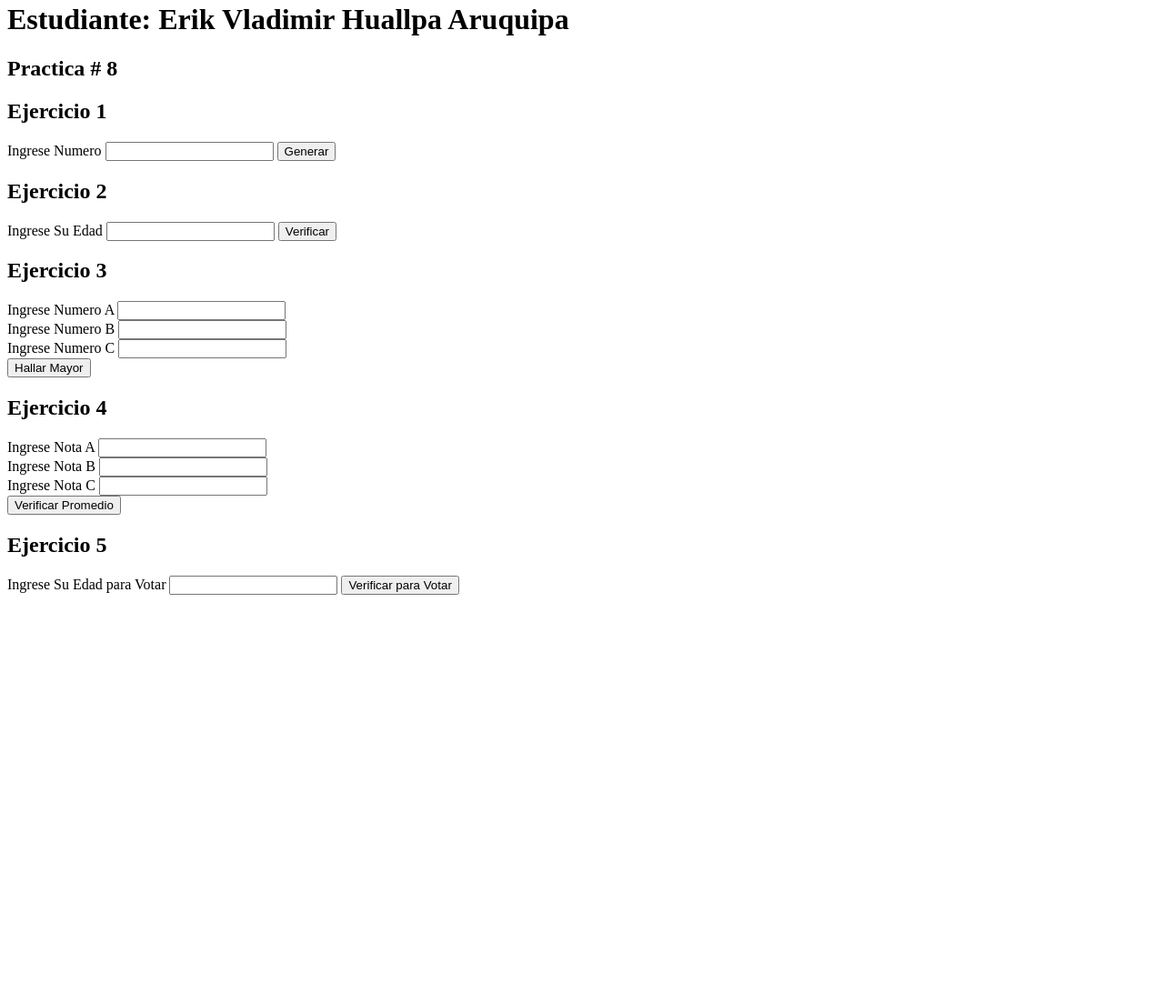
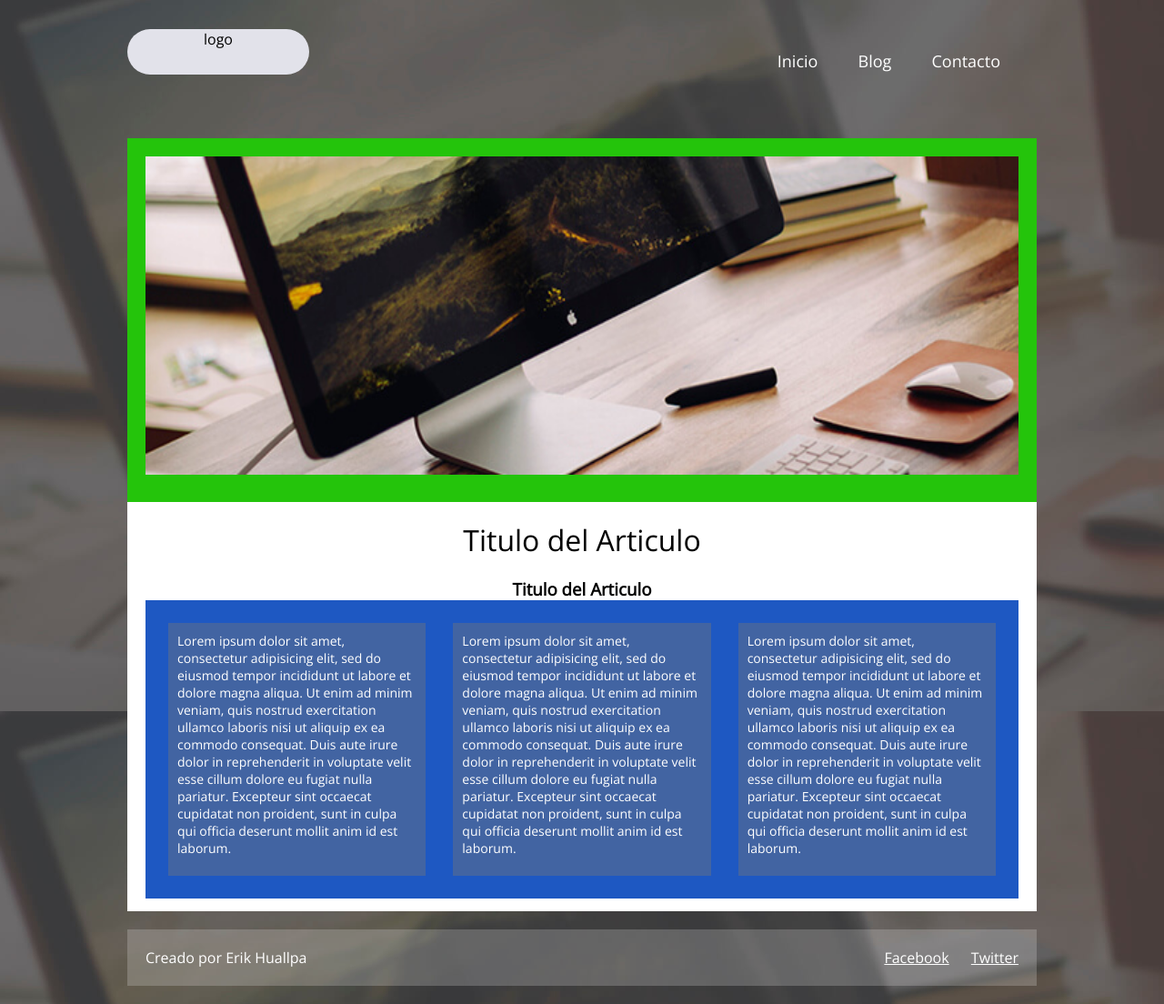
Before and after one commit to UABvladimir/UABvladimir.github.io, a plain HTML site: page index.html in a window 1280 px wide. Shown: the part 18-1122 px from the top of the page at 91% size. Before the commit the page ends 800 px from the top, so only its background shows below. Drawn offline with nearby package versions, Linux system fonts and the light colour scheme.

Commit message:
Segundo Parcial

```diff
--- /dev/null
+++ b/estilos.css
@@ -0,0 +1,218 @@
+* {
+	padding: 0;
+	margin: 0;
+	-webkit-box-sizing: border-box;
+	-moz-box-sizing: border-box;
+	box-sizing: border-box;
+}
+
+body {
+	font-family: 'Open Sans', sans-serif;
+	background: #000 url('imagenes/fondo.jpg');
+	background-size: cover;
+	background-attachment: fixed;
+}
+
+.contenedor {
+	margin: auto;
+	width: 90%;
+	max-width: 1000px;
+	display: flex;
+	flex-direction:row;
+	flex-wrap:wrap;
+}
+
+h2{
+	text-align: center;
+}
+
+h3{
+	text-align: center;
+}
+
+header {
+	width: 100%;
+	padding: 50px 0;
+	display: flex;
+	flex-direction:row;
+	flex-wrap:wrap;
+	justify-content:space-between;
+	align-items:center;
+}
+
+header .menu a {
+	color: #fff;
+	text-decoration: none;
+	margin-right:40px;
+	font-size: 18px;
+}
+
+header .menu a:hover {text-decoration: underline;}
+
+.main-img {
+	background: rgb(36, 196, 11);
+	padding: 20px;
+	width: 100%;
+	height: 400px;
+}
+
+.main {
+	background: #fff;
+	padding: 20px;
+	width: 100%;
+	height: 450px;
+}
+
+.main article .thumb {
+	margin-bottom: 20px;
+}
+
+.main-img .thumb img {
+	vertical-align: top;
+	width: 100%;
+	height: 350px;
+}
+
+.main article .thumb img {
+	vertical-align: top;
+	width: 100%;
+	height: 700px;
+}
+
+.main article h2 {
+	margin-bottom: 20px;
+	font-weight: normal;
+	font-size: 32px;
+}
+
+.main article p {
+	margin-bottom: 20px;
+	font-size: 14px;
+	line-height: 27px;
+}
+
+aside {
+	/* width: 30%;
+	background: #537dca;
+	padding: 20px;
+	display: flex;
+	flex-direction:row;
+	flex-wrap:wrap;
+	justify-content:space-between; */
+
+	display: flex;
+	width: 100%;
+	height: 80%;
+	padding: 10px;
+	background-color: #1e58c2;
+
+}
+
+aside .ad {
+	/* font-size: 12px;
+	text-align: center;
+	color: #fff;
+	padding: 50px 0; */
+	/*margin: 20px 0;*/
+	/* background: #4264a2; */
+	flex: 1;
+	margin: 15px;
+	padding: 10px;
+	font-size: 14px;
+	background-color: #4264a2;
+	color: white;
+}
+
+footer {
+	margin-top: 20px;
+	background: rgba(255,255,255,.2);
+	padding: 20px;
+	margin-bottom: 20px;
+	width: 100%;
+	color: #fff;
+	display: flex;
+	flex-direction:row;
+	flex-wrap:no-wrap;
+	justify-content:space-between;
+}
+
+footer .redes-sociales a {
+	color: #fff;
+	text-decoration: underline;
+	margin-left: 20px;
+}
+
+footer .redes-sociales a:hover {
+	text-decoration: none;
+}
+
+@media screen and (max-width: 800px) {
+	.main {
+		width: 100%;
+	}
+
+	aside {
+		width: 100%;
+		flex-direction:row;
+	}
+
+	aside .ad {
+		width: 40%;
+	}
+}
+
+header .logo {
+	text-align: center;
+	vertical-align: text-top;
+	margin-bottom: 20px;
+	border-radius:70px;
+	width: 20%;
+	height: 50px;
+	background-color:rgb(226, 226, 234);
+}
+
+@media screen and (max-width: 600px) {
+	header {
+		flex-direction:column;
+		padding-bottom: 20px;
+	}
+
+	header .menu {
+		width: 100%;
+		background: rgba(255,255,255,.2);
+		text-align: center;
+		padding: 20px;
+	}
+
+	header .logo {
+		margin-bottom: 20px;
+		border-radius:70px;
+		width: 20%;
+		height: 130px;
+		background-color:blue;
+	}
+
+	header .menu a {
+		margin:0 20px;
+	}
+
+	footer {
+		flex-direction:column;
+		text-align: center;
+	}
+
+	footer .autor {
+		order:2;
+	}
+
+	footer .redes-sociales {
+		order:1;
+		margin-bottom: 20px;
+	}
+}
+
+@media screen and (max-width: 400px) {
+	aside {
+		display: none;
+	}
+}
--- a/index.html
+++ b/index.html
@@ -1,129 +1,73 @@
 <!DOCTYPE html>
-<html lang="es">
+<html lang="en">
 <head>
-    <meta charset="UTF-8">
-    <meta http-equiv="X-UA-Compatible" content="IE=edge">
-    <meta name="viewport" content="width=device-width, initial-scale=1.0">
-    <title>Segundo Parcial By ERIK</title>
+	<meta charset="UTF-8">
+	<meta name="viewport" content="width=device-width, user-scalable=no, initial-scale=1.0, maximum-scale=1.0, minimum-scale=1.0">
+	<title>Layout con Flexbox</title>
+	<link href="https://fonts.googleapis.com/css?family=Open+Sans" rel="stylesheet">
+	<link rel="stylesheet" href="estilos.css">
 </head>
 <body>
-    <h1>Estudiante: Erik Vladimir Huallpa Aruquipa</h1>
-    <h2>Practica # 8</h2>
-    <h2>Ejercicio 1</h2>
-    <label>Ingrese Numero</label>
-    <input type="text" id="txtNumero">
-    <button onclick="Ejercicio1()">Generar</button>
-    <p id="resultado"></p>
+	<div class="contenedor">
+		<header>
+			<div class="logo">
+				<p>logo</p>
+			</div>
+			<nav class="menu">
+				<a href="#">Inicio</a>
+				<a href="#">Blog</a>
+				<a href="#">Contacto</a>
+			</nav>
+		</header>
+		<section class="main-img">
+			<div class="thumb">
+				<img src="imagenes/thumb.jpg">
+			</div>
+		</section>
+		<section class="main">
+			<article>
+				<h2>Titulo del Articulo</h2>
+				<h3>Titulo del Articulo</h3>
+			</article>
+			<aside>
+				<div class="ad">
+					<p>Lorem ipsum dolor sit amet, consectetur adipisicing elit, sed do eiusmod
+						tempor incididunt ut labore et dolore magna aliqua. Ut enim ad minim veniam,
+						quis nostrud exercitation ullamco laboris nisi ut aliquip ex ea commodo
+						consequat. Duis aute irure dolor in reprehenderit in voluptate velit esse
+						cillum dolore eu fugiat nulla pariatur. Excepteur sint occaecat cupidatat non
+						proident, sunt in culpa qui officia deserunt mollit anim id est laborum.</p>
+				</div>
 
-    <h2>Ejercicio 2</h2>
-    <label>Ingrese Su Edad</label>
-    <input type="text" id="txtEdad">
-    <button onclick="Ejercicio2()">Verificar</button>
-    <p id="resultado2"></p>
+				<div class="ad">
+					<p>Lorem ipsum dolor sit amet, consectetur adipisicing elit, sed do eiusmod
+						tempor incididunt ut labore et dolore magna aliqua. Ut enim ad minim veniam,
+						quis nostrud exercitation ullamco laboris nisi ut aliquip ex ea commodo
+						consequat. Duis aute irure dolor in reprehenderit in voluptate velit esse
+						cillum dolore eu fugiat nulla pariatur. Excepteur sint occaecat cupidatat non
+						proident, sunt in culpa qui officia deserunt mollit anim id est laborum.</p>
+				</div>
 
-    <h2>Ejercicio 3</h2>
-    <label>Ingrese Numero A</label>
-    <input type="text" id="txtA"><br>
-    <label>Ingrese Numero B</label>
-    <input type="text" id="txtB"><br>
-    <label>Ingrese Numero C</label>
-    <input type="text" id="txtC"><br>
-    <button onclick="Ejercicio3()">Hallar Mayor</button>
-    <p id="resultado3"></p>
+				<div class="ad">
+					<p>Lorem ipsum dolor sit amet, consectetur adipisicing elit, sed do eiusmod
+						tempor incididunt ut labore et dolore magna aliqua. Ut enim ad minim veniam,
+						quis nostrud exercitation ullamco laboris nisi ut aliquip ex ea commodo
+						consequat. Duis aute irure dolor in reprehenderit in voluptate velit esse
+						cillum dolore eu fugiat nulla pariatur. Excepteur sint occaecat cupidatat non
+						proident, sunt in culpa qui officia deserunt mollit anim id est laborum.</p>
+				</div>
+			</aside>
+		</section>
 
-    <h2>Ejercicio 4</h2>
-    <label>Ingrese Nota A</label>
-    <input type="text" id="txtNotaA"><br>
-    <label>Ingrese Nota B</label>
-    <input type="text" id="txtNotaB"><br>
-    <label>Ingrese Nota C</label>
-    <input type="text" id="txtNotaC"><br>
-    <button onclick="Ejercicio4()">Verificar Promedio</button>
-    <p id="nota"></p>
-    <p id="resultado4"></p>
-
-    <h2>Ejercicio 5</h2>
-    <label>Ingrese Su Edad para Votar</label>
-    <input type="number" id="txtEdadVotacion" pattern="[0-9]+">
-    <button onclick="Ejercicio5()">Verificar para Votar</button>
-    <p id="resultado5"></p>
-
-
-    <script>
-        function Ejercicio1() {
-            var numero = document.getElementById("txtNumero").value;
-            var mostrar = "";
-            switch (numero) {
-                case '1': mostrar = "ES SABADO"; break;
-                case '2': mostrar = "ES DOMINGO"; break;
-                case '3': mostrar = "ES LUNES"; break;
-                case '4': mostrar = "ES MARTES"; break;
-                case '5': mostrar = "ES MIERCOLES"; break;
-                case '6': mostrar = "ES JUEVES"; break;
-                case '7': mostrar = "ES VIERNES"; break;
-                default: mostrar = "NO COINCIDIO CON NINGUN CASO"; break;
-            }
-            document.getElementById("resultado").innerHTML = "<b>"+mostrar+"</b>";
-        }
-
-        function Ejercicio2() {
-            var numero = document.getElementById("txtEdad").value;
-            var mostrar = "";
-            if (numero >= 18) {
-                mostrar = "Usted YA Puede Conducir";
-            }else{
-                mostrar = "Usted NO Puede Conducir";
-            }
-            document.getElementById("resultado2").innerHTML = "<b>"+mostrar+"</b>";
-        }
-
-        function Ejercicio3() {
-            var a = document.getElementById("txtA").value;
-            var b = document.getElementById("txtB").value;
-            var c = document.getElementById("txtC").value;
-            var mayor = 0;
-            if(a < b && a < c){
-                mayor = a;
-            }
-            if(b < a && b < c){
-                mayor = b;
-            }
-            if(c < a && c < b){
-                mayor = c;
-            }
-            document.getElementById("resultado3").innerHTML = "<b>"+"El Mayor es: "+mayor+"</b>";
-        }
-
-        function Ejercicio4() {
-            var a = document.getElementById("txtNotaA").value;
-            var b = document.getElementById("txtNotaB").value;
-            var c = document.getElementById("txtNotaC").value;
-            var mostrar = "";
-            var nota = (parseInt(a) + parseInt(b) + parseInt(c))/3;
-            if(nota >= 51){
-                mostrar = "Aprobado";
-            }else{
-                mostrar = "Suspendido";
-            }
-            document.getElementById("nota").innerHTML = "Su nota es: "+nota;
-            document.getElementById("resultado4").innerHTML = "<b>"+"El Estudiante: "+mostrar+"</b>";
-        }
-
-        function Ejercicio5() {
-            var numero = document.getElementById("txtEdadVotacion").value;
-            var mostrar = "";
-            if(numero.length !== 0){
-                if (numero >= 18) {
-                    mostrar = "Usted YA Votar!";
-                }else{
-                    mostrar = "Usted NO Votar!";
-                }
-            }else{
-                mostrar = "Ingrese un Numero";
-            }
-            document.getElementById("resultado5").innerHTML = "<b>"+mostrar+"</b>";
-        }
-
-    </script>
+		<footer>
+			<div class="autor">
+				<p>Creado por Erik Huallpa</p>
+			</div>
+			<div class="redes-sociales">
+				<a href="">Facebook</a>
+				<a href="">Twitter</a>
+			</div>
+		</footer>
+	</div>
 </body>
 </html>
```
Also changed, not shown: imagenes/fondo.jpg (added), imagenes/thumb.jpg (added).
